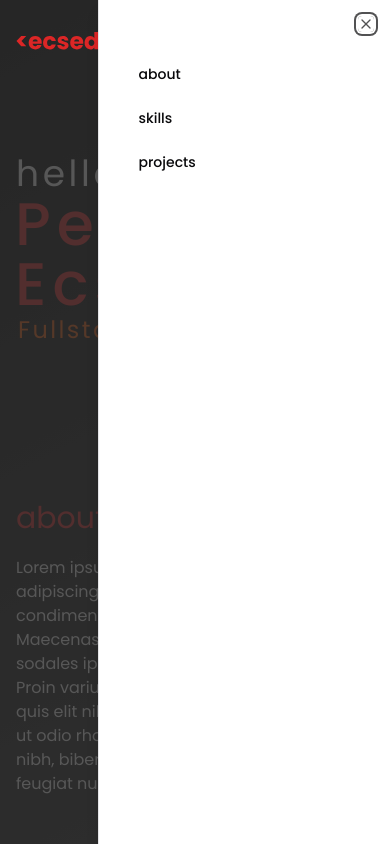
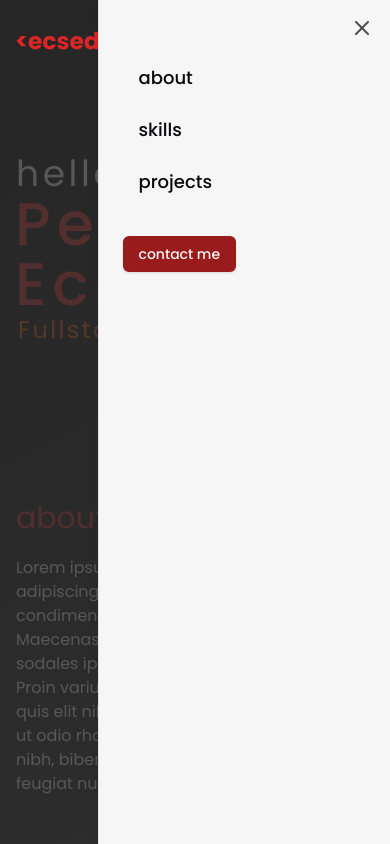
Before and after one commit to EcsedeiPedro/ecsedev-portfolio, a Next.js app: page / in a window 390 px wide. Both pictures are taken after a click on the button 362 px from the left and 40 px from the top of the page. Shown: the top 844 px of the page. Built offline with nearby package versions, Linux system fonts and the light colour scheme.

Commit message:
chore: adjustments on header

```diff
--- a/src/components/header/mobile-nav.tsx
+++ b/src/components/header/mobile-nav.tsx
@@ -8,6 +8,7 @@ import {
 } from "../ui/sheet";
 import Link from "next/link";
 import navItems from "./mock-data";
+import { Button } from "../ui/button";
 
 export const MobileNav = () => {
   return (
@@ -16,7 +17,7 @@ export const MobileNav = () => {
         <Menu className="block" color="white" />
       </SheetTrigger>
 
-      <SheetContent className="z-[1111]">
+      <SheetContent className="z-[1111] bg-white">
         <SheetTitle />
 
         <SheetDescription />
@@ -25,12 +26,16 @@ export const MobileNav = () => {
           {navItems.map((item) => (
             <li
               key={item.name}
-              className="text-cerise font-medium text-sm lowercase"
+              className="text-cerise font-medium text-lg lowercase"
             >
               <Link href={item.href}>{item.name}</Link>
             </li>
           ))}
         </ul>
+
+        <Button className="block lg:hidden bg-wine text-white">
+          contact me
+        </Button>
       </SheetContent>
     </Sheet>
   );
--- a/src/components/ui/sheet.tsx
+++ b/src/components/ui/sheet.tsx
@@ -66,7 +66,7 @@ const SheetContent = React.forwardRef<
     >
       {children}
       <SheetPrimitive.Close className="absolute right-4 top-4 rounded-sm opacity-70 ring-offset-background transition-opacity hover:opacity-100 focus:outline-none focus:ring-2 focus:ring-ring focus:ring-offset-2 disabled:pointer-events-none data-[state=open]:bg-secondary">
-        <X className="h-4 w-4" />
+        <X className="h-6 w-6" />
         <span className="sr-only">Close</span>
       </SheetPrimitive.Close>
     </SheetPrimitive.Content>
```
